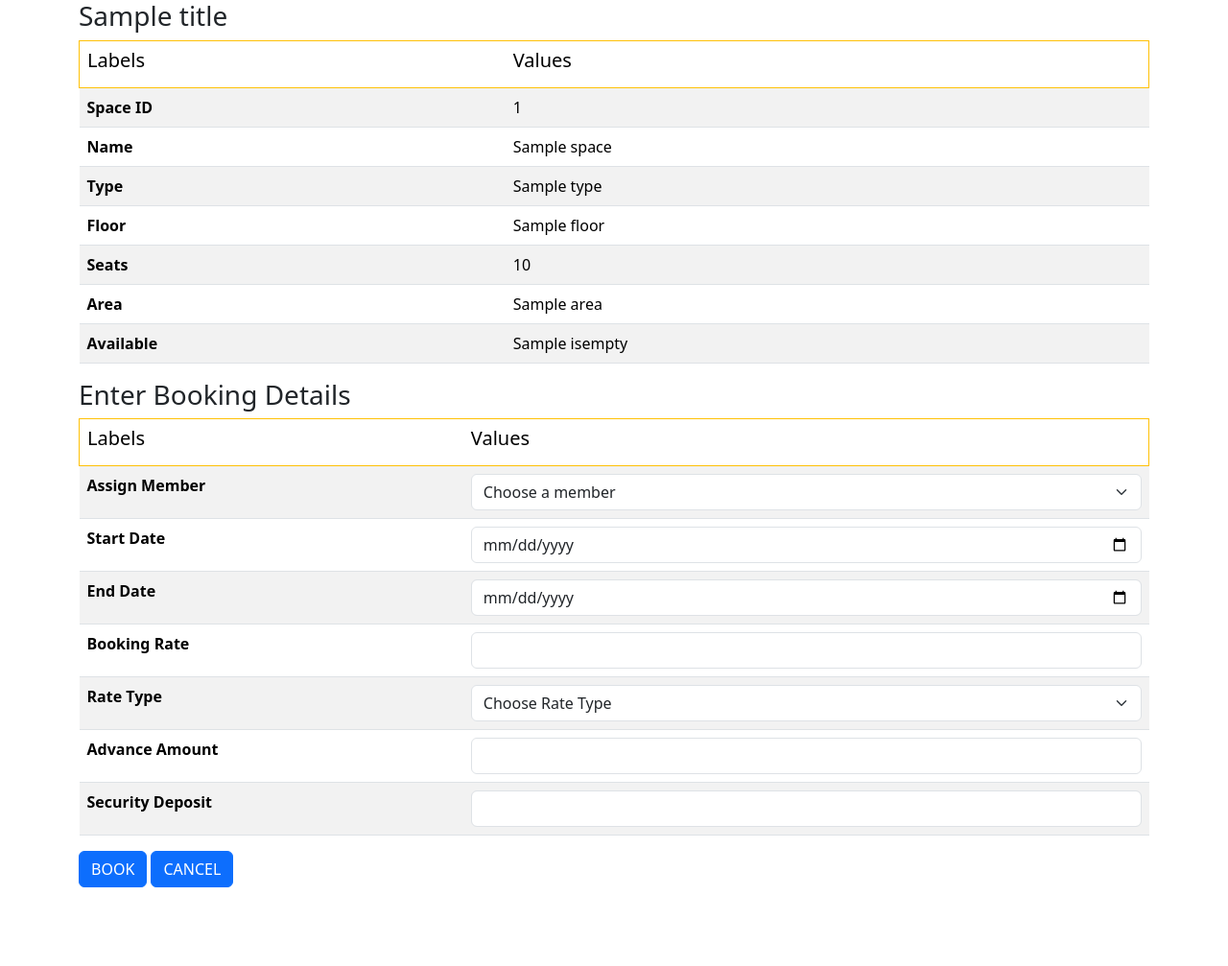
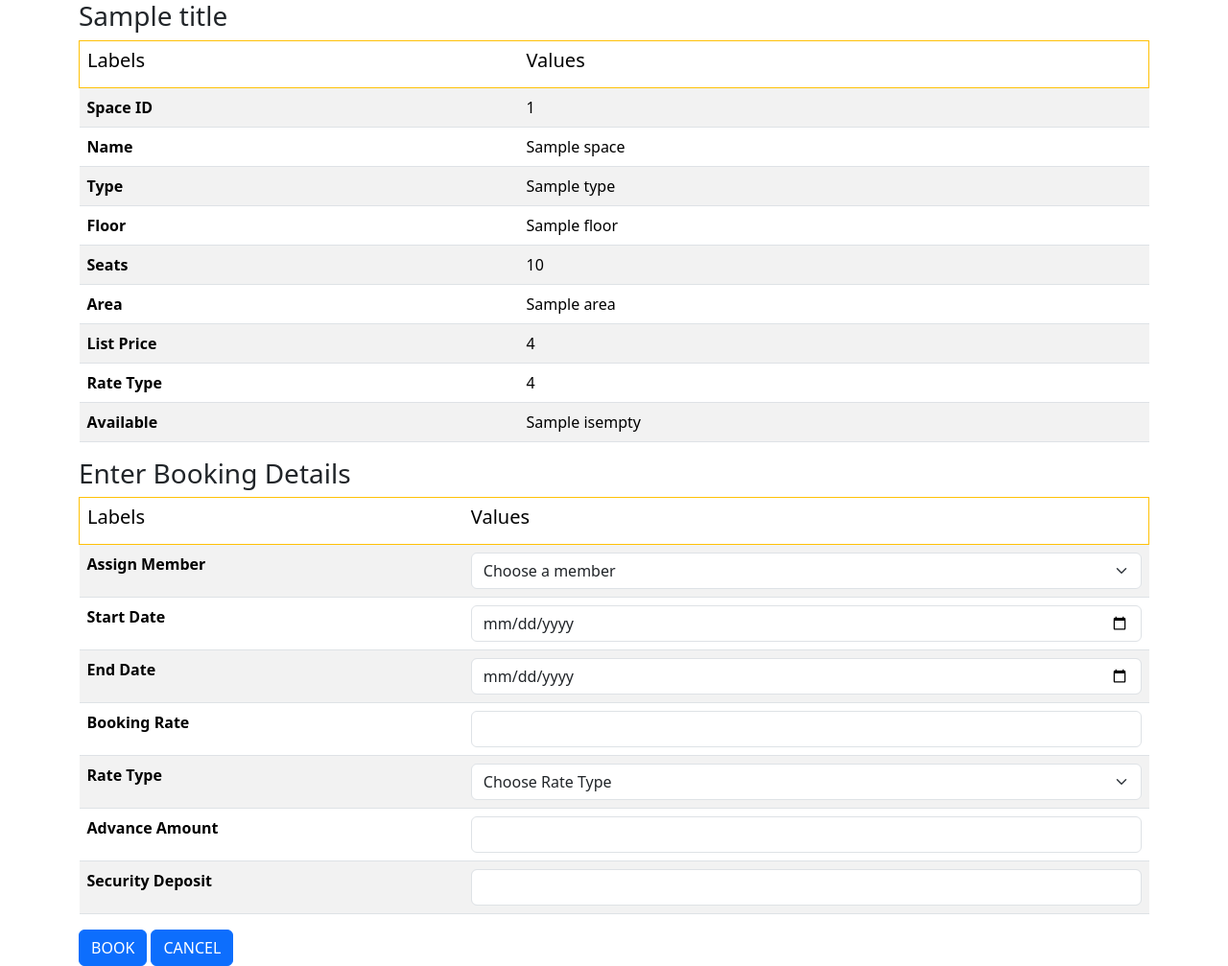
Before and after one commit to farman3074/cloud-desk, a Flask app: template templates/bookspace.html in a window 1280 px wide. Shown: the whole page at 96% size. Before the commit the page ends 925 px from the top, so only its background shows below. Run offline with Flask 3, Linux system fonts and the light colour scheme; the template is opened without the code that fills it: most values are stand-ins (such as "Sample title", 1, 10 or a date in 2020).

Commit message:
played with datetime for hourly resources but reverted

```diff
--- a/app.py
+++ b/app.py
@@ -215,10 +215,10 @@ def new_invoice():
 def show_reporting():
   return render_template("reporting.html", title="Reporting", userName=current_user.userEmail, userGroup = current_user.userGroup)
 
-@app.route("/accounting")
+@app.route("/backoffice")
 @login_required
 def show_accounting():
-  return render_template("accounting.html", title="Accounting", userName=current_user.userEmail, userGroup = current_user.userGroup)
+  return render_template("accounting.html", title="Back Office", userName=current_user.userEmail, userGroup = current_user.userGroup)
 
 
 
--- a/templates/bookspace.html
+++ b/templates/bookspace.html
@@ -37,6 +37,12 @@
             <th scope="row">Area</th>
             <td>{{ space['area'] }}</td>
           <tr>
+            <th scope="row">List Price</th>
+            <td>{{ space['listRate'] }}</td>
+          <tr>
+            <th scope="row">Rate Type</th>
+            <td>{{ space['rateType'] }}</td>
+          <tr>
             <th scope="row">Available</th>
             <td>{{ space['isempty'] }}</td>
         </tbody>
@@ -66,19 +72,29 @@
              <tr>
               <th scope="row">Start Date</th>
               <td>
+                {% if "HOURLY" == space['rateType'] %}
+                 <input type="datetime-local" class="form-control" name="startInput" placeholder="dd-mm-yyyy hh:mm:ss" value=""
+        min="{{ currentdate }}" max="2030-12-31 00:00:00">
+                {% else %}
                  <input type="date" class="form-control" name="startInput" placeholder="dd-mm-yyyy" value=""
         min="{{ currentdate }}" max="2030-12-31">
+                {% endif %}
               </td>
                <tr>
               <th scope="row">End Date</th>
               <td>
-                 <input type="date" class="form-control" name="endInput" placeholder="dd-mm-yyyy" value=""
+                {% if "HOURLY" == space['rateType'] %}
+                 <input type="datetime-local" class="form-control" name="endInput" placeholder="dd-mm-yyyy hh:mm:ss" value=""
+        min="{{ currentdate }}" max="2030-12-31 00:00:00">
+                {% else %}
+                <input type="date" class="form-control" name="endInput" placeholder="dd-mm-yyyy" value=""
         min="{{ currentdate }}" max="2030-12-31">
+                {% endif %}
               </td>
                  <tr>
               <th scope="row">Booking Rate</th>
               <td>
-                 <input type="text" class="form-control" name="rateInput" >
+                 <input type="text" class="form-control" name="rateInput" min = "{{ space['listRate'] }}">
               </td>
                       <tr>
               <th scope="row">Rate Type</th>
@@ -88,7 +104,7 @@
                   <option value = 'MONTHLY'> MONTHLY </option>
                    <option value = 'WEEKLY'> WEEKLY </option>
                    <option value = 'DAILY'> DAILY </option>
-                   <option value = 'HOURLY'> HOURLY </option>
+                   <!--<option value = 'HOURLY'> HOURLY </option>-->
                 </select>
               </td>
               <tr>
--- a/templates/header.html
+++ b/templates/header.html
@@ -104,7 +104,7 @@
         <li class="nav-item"><a href="/spaces" class="nav-link {% if "Spaces" == title %}active{% endif %}"><h6>Spaces</h6></a></li>
         <li class="nav-item"><a href="/invoicing" class="nav-link {% if "Invoicing" == title %}active{% endif %}"><h6>Invoicing</h6></a></li>
         <li class="nav-item"><a href="/reporting" class="nav-link {% if "Reporting" == title %}active{% endif %}"><h6>Reporting</h6></a></li>
-        <li class="nav-item"><a href="/accounting" class="nav-link {% if "Accounting" == title %}active{% endif %}"><h6>Accounting</h6></a></li>
+        <li class="nav-item"><a href="/backoffice" class="nav-link {% if "Back Office" == title %}active{% endif %}"><h6>Back Office</h6></a></li>
         <li class="navbar-text">
         <p><small>| {{userName}} |</small></p>
       </li>
```
